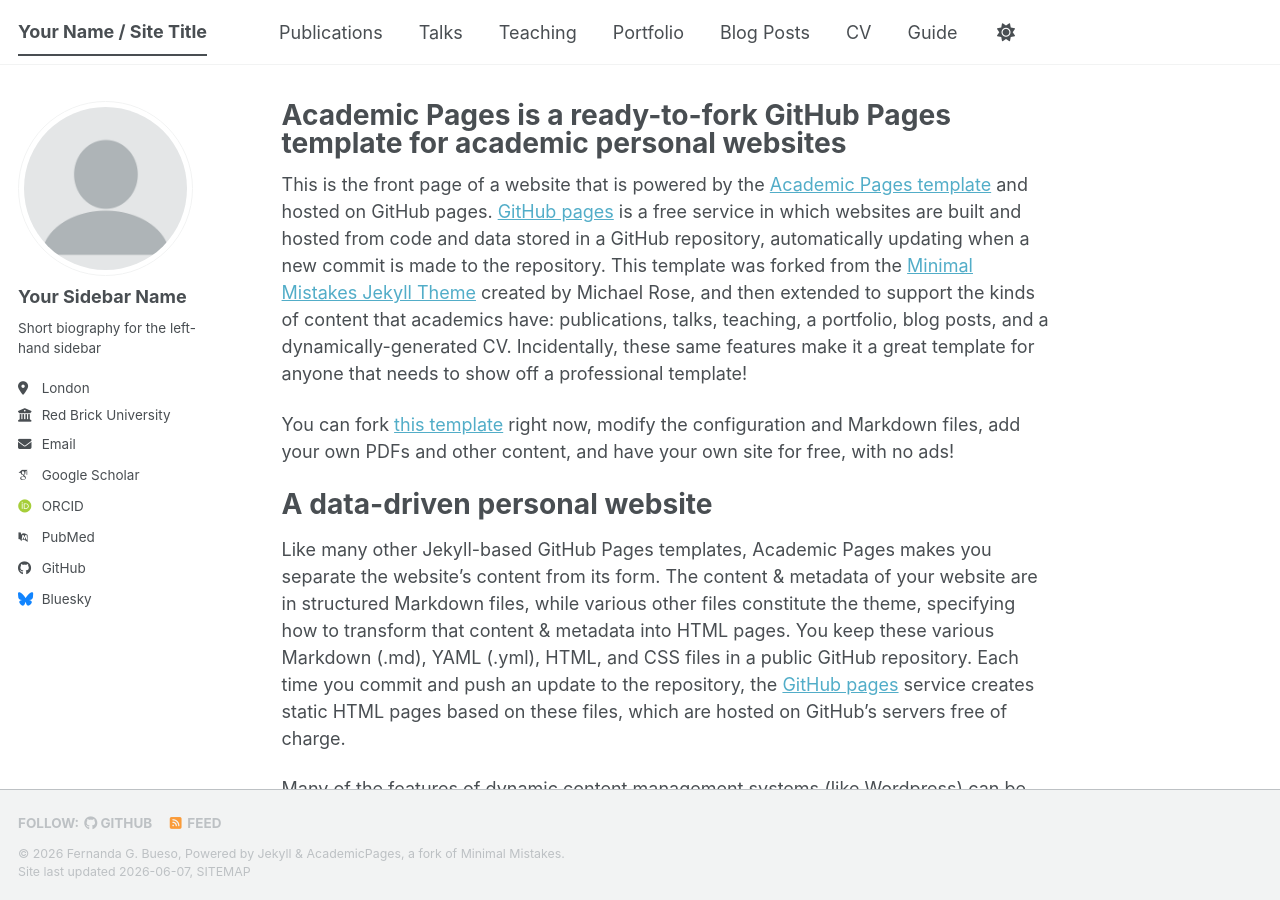
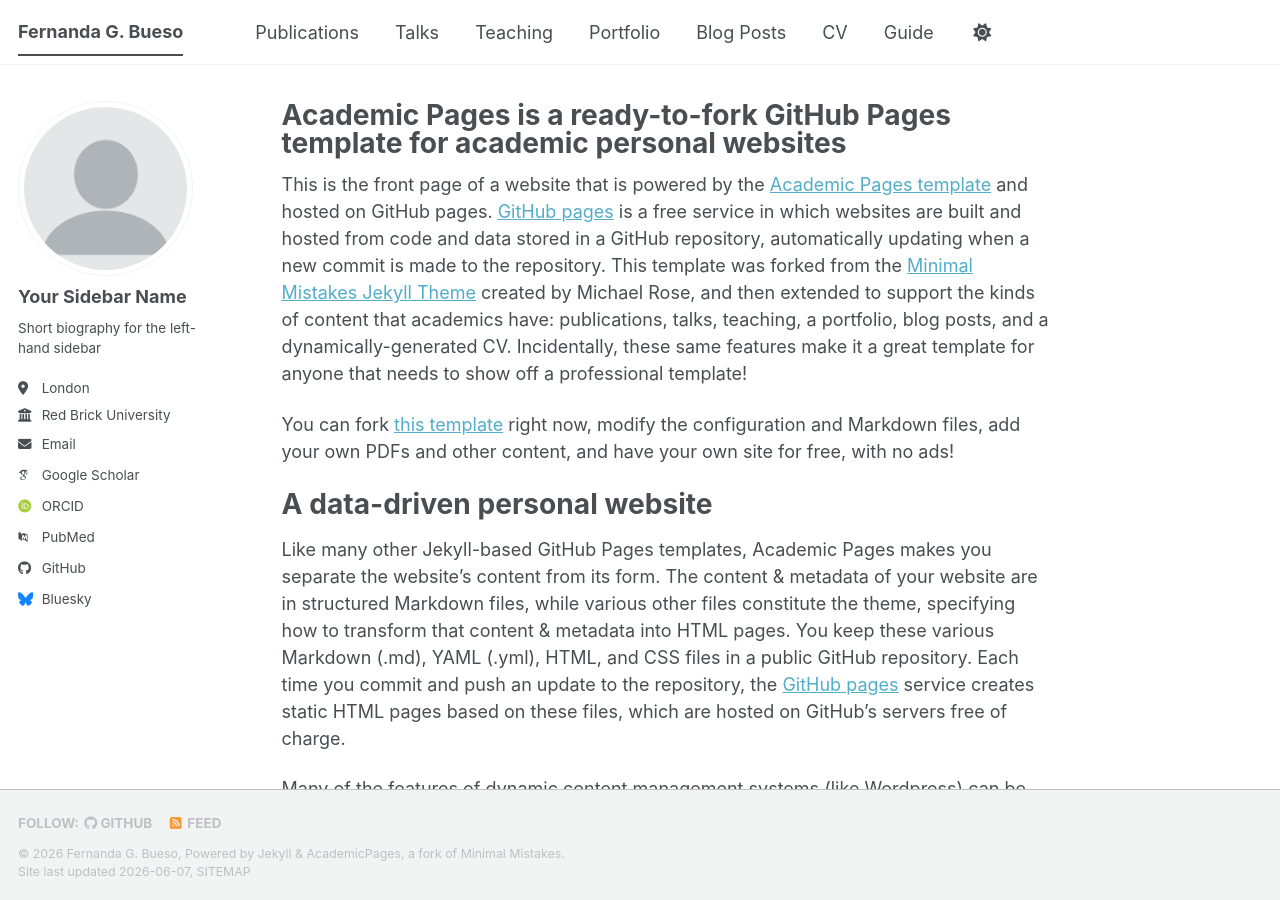
Before and after one commit to ferbueso/ferbueso.github.io, a Jekyll site: the page built from _pages/about.md, in a window 1280 px wide and 900 px high. Built offline with Jekyll 4.4.1, drawn with Linux system fonts in a browser that asks for light colours; some web fonts are replaced; a script bundle is joined from its source files by our own code; library files that are not in the unit come from our copies.

Commit message:
Update site title and repository information

```diff
--- a/_config.yml
+++ b/_config.yml
@@ -9,14 +9,14 @@
 # Basic Site Settings
 locale                   : "en-US"
 site_theme               : "default" # The available themes options are "default", "air", "sunrise", "mint", "dirt" and "contrast"
-title                    : "Your Name / Site Title"
+title                    : "Fernanda G. Bueso"
 title_separator          : "-"
 name                     : &name "Fernanda G. Bueso"
 description              : &description "Your Name's academic portfolio"   # Update this with a general description of your site, this is the default if not overridden by a page
-url                      : https://academicpages.github.io # The base hostname & protocol for your site e.g. "https://[your GitHub username].github.io",
+url                      : https://ferbueso.github.io # The base hostname & protocol for your site e.g. "https://[your GitHub username].github.io",
                                                            # or if you already have some other page hosted on Github then use "https://[your GitHub username].github.io/[Your Repo Name]"
 baseurl                  : "" # the subpath of your site, e.g. "/blog"
-repository               : "academicpages/academicpages.github.io"
+repository               : "ferbueso/ferbueso.github.io"
 
 # Site Author - The following control what appear as part of the author content on the side bar.
 #               If a field is blank the icon and link will not appear, otherwise it will be shown.
```
